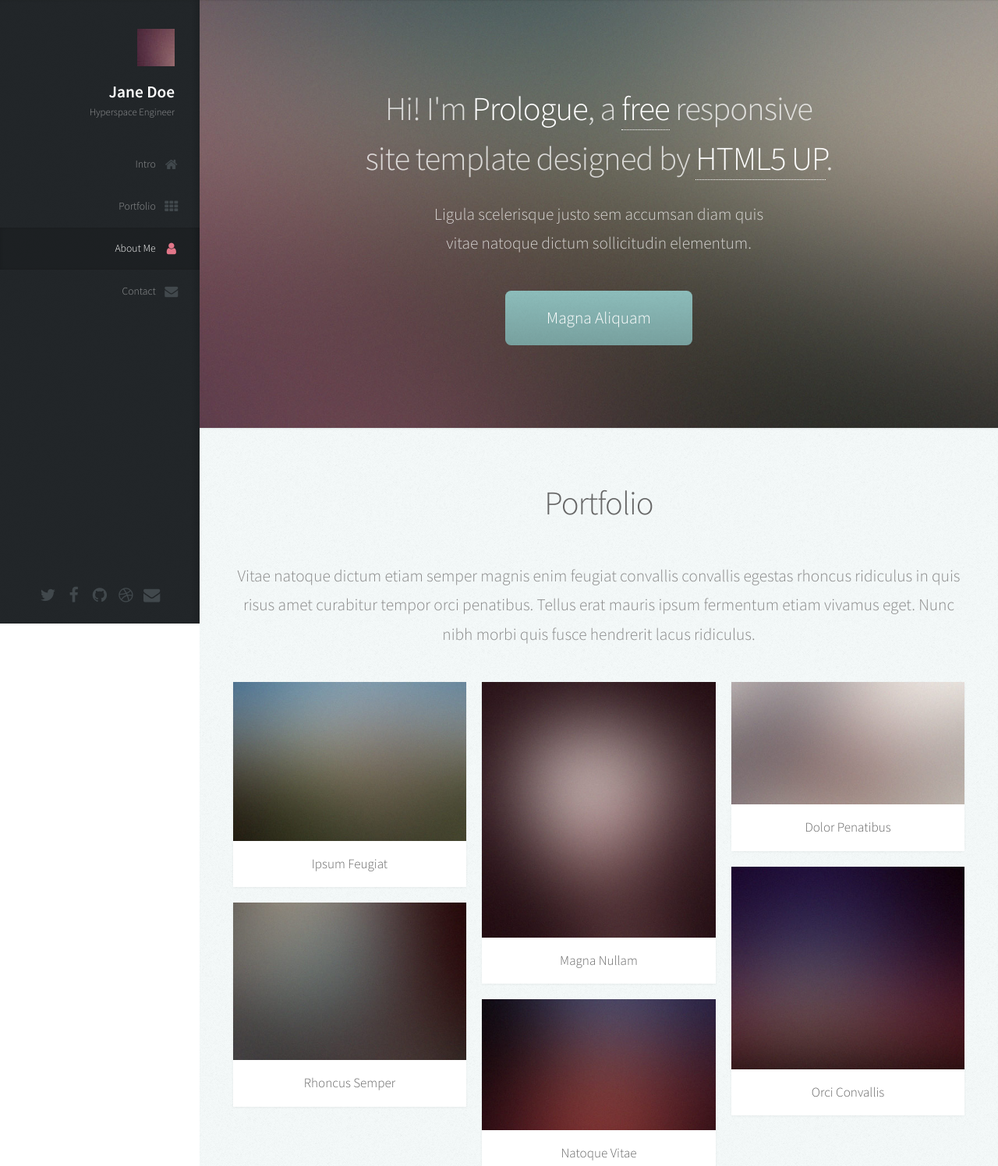
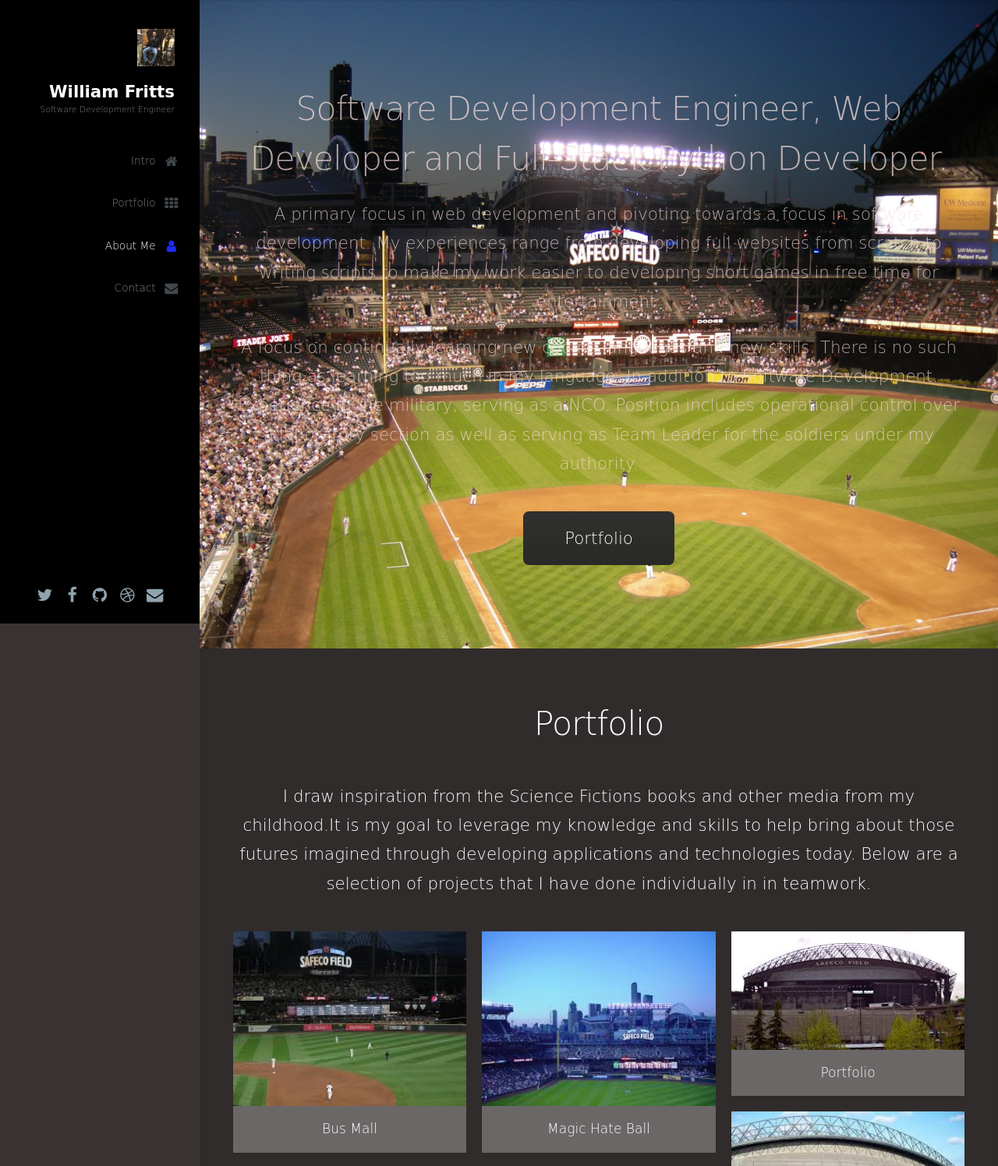
Before and after one commit to wafman/portfolio, a plain HTML site: page index.html in a window 1280 px wide. Shown: the top 1496 px of the page at 78% size. Drawn offline with Linux system fonts and the light colour scheme; a web font is replaced by a local one.

Commit message:
added images and finished feature 2

```diff
--- a/assets/css/base.css
+++ b/assets/css/base.css
@@ -12,12 +12,12 @@
 }
 
 body {
-  background: #fff;
-  font-family: 'Source Sans Pro', sans-serif;
+  background: rgb(58, 51, 51);
+  font-family: 'Gugi', cursive;
   font-size: 19pt;
   font-weight: 300;
   line-height: 1.75em;
-  color: #888;
+  color: rgb(255, 255, 255);
 }
 
   body.is-preload *, body.is-preload *:before, body.is-preload *:after {
@@ -36,7 +36,7 @@
 		font-size: 19pt;
 		font-weight: 300;
 		line-height: 1.75em;
-		color: #888;
+		color: rgb(182, 145, 145);
   }
 
   header {
--- a/assets/css/layout.css
+++ b/assets/css/layout.css
@@ -1,6 +1,6 @@
 h1, h2, h3, h4, h5, h6 {
   font-weight: 300;
-  color: #666;
+  color: rgb(255, 255, 255);
   line-height: 1.5em;
 }
 
@@ -1575,7 +1575,7 @@
 		.image.avatar48 {
 			width: 48px;
 			height: 48px;
-			background: #f00;
+			background: rgb(170, 158, 158);
 		}
 
 			.image.avatar48 img {
@@ -1747,7 +1747,7 @@
 		color: #fff !important;
 		text-decoration: none;
 		padding: 0.75em 2.5em 0.75em 2.5em;
-		background-color: #8ebebc;
+		background-color: #31312f;
 		border: 0;
 		cursor: pointer;
 		background-image: -moz-linear-gradient(top, rgba(0, 0, 0, 0), rgba(0, 0, 0, 0.15)), url("images/overlay.png");
@@ -1765,7 +1765,7 @@
 		input[type="reset"]:hover,
 		button:hover,
 		.button:hover {
-			background-color: #9ececc;
+			background-color: #c6cccc;
 		}
 
 		input[type="button"]:active,
@@ -1785,7 +1785,7 @@
 }
 
   .item header {
-    background: #fff;
+    background: rgb(107, 103, 103);
     margin: 0;
     padding: 1em 0 1em 0;
     font-size: 0.8em;
@@ -1833,7 +1833,7 @@
 		-webkit-justify-content: space-between;
 		-ms-justify-content: space-between;
 		justify-content: space-between;
-		background: #222629 url("images/overlay.png");
+		background: black ;
 		box-shadow: inset -0.25em 0 0.25em 0 rgba(0, 0, 0, 0.1);
 		color: #fff;
 		height: 100%;
@@ -1870,7 +1870,7 @@
 		}
 
 			#header .icons a {
-				color: #41484c;
+				color: #8fa3af;
 				-moz-transition: color 0.35s ease-in-out;
 				-webkit-transition: color 0.35s ease-in-out;
 				-ms-transition: color 0.35s ease-in-out;
@@ -1878,7 +1878,7 @@
 			}
 
 				#header .icons a:hover {
-					color: #fff;
+					color: rgb(199, 196, 196);
 				}
 
 	#logo {
@@ -1899,7 +1899,7 @@
 		#logo p {
 			position: relative;
 			display: block;
-			font-size: 0.6em;
+			font-size: 0.5em;
 			color: rgba(255, 255, 255, 0.5);
 			line-height: 1.25em;
 			margin: 0.5em 0 0 0;
@@ -1956,7 +1956,7 @@
 				}
 
 					#nav ul li a.active span:before {
-						color: #e27689;
+						color: #1d2bf5;
 					}
 
 
@@ -1965,7 +1965,7 @@
 #footer {
   margin-left: 375px;
   text-align: center;
-  background-color: #dce3e2;
+  background-color: #645a5a;
   padding: 3em 0 4em 0;
   box-shadow: inset 0 1px 0 0 rgba(0, 0, 0, 0.05), inset 0 0.1em 0.1em 0 rgba(0, 0, 0, 0.025);
   font-size: 0.8em;
@@ -2002,12 +2002,12 @@
     padding: 4em 0;
     box-shadow: inset 0 1px 0 0 rgba(0, 0, 0, 0.05), inset 0 0.1em 0.1em 0 rgba(0, 0, 0, 0.025);
     text-align: center;
-    background-image: url("images/overlay.png");
+    background: rgba(255, 255, 255, 0.5)
   }
 
     #main > section.dark {
-      color: #ddd;
-      color: rgba(255, 255, 255, 0.75);
+      color: rgba(248, 247, 247, 0.589);
+      color: rgba(247, 223, 223, 0.719);
     }
 
       #main > section.dark h2, #main > section.dark h3, #main > section.dark h4, #main > section.dark h5, #main > section.dark h6 {
@@ -2035,18 +2035,18 @@
     }
 
     #main > section.one {
-      background-color: #81918E;
-      background-image: url("../../images/banner.jpg");
+      background-color: rgba(255, 255, 255, 0.2);
+      background-image: url("../../images/Safeco_Field_night.jpg");
     }
 
     #main > section.two {
-      background-color: #f5fafa;
+      background-color: #312c2c;
     }
 
     #main > section.three {
-      background-color: #ecf1f1;
+      background-color: #534c4c;
     }
 
     #main > section.four {
-      background-color: #e8edec;
-    }
+      background-color: #837676;
+    }
--- a/index.html
+++ b/index.html
@@ -13,6 +13,7 @@
 		<link rel="stylesheet" href="assets/css/base.css" />
 		<link rel="stylesheet" href="assets/css/layout.css" />
 		<link rel="stylesheet" href="assets/css/module.css" />
+		<link href="https://fonts.googleapis.com/css?family=Gugi" rel="stylesheet">
 	</head>
 	<body class="is-preload">
 
@@ -23,9 +24,9 @@
 
 					<!-- Logo -->
 						<div id="logo">
-							<span class="image avatar48"><img src="images/avatar.jpg" alt="" /></span>
-							<h1 id="title">Jane Doe</h1>
-							<p>Hyperspace Engineer</p>
+							<span class="image avatar48"><img src="images/48392279_10156495276100399_3475031822713225216_n.jpg" alt="" /></span>
+							<h1 id="title">William Fritts</h1>
+							<p>Software Development Engineer</p>
 						</div>
 
 					<!-- Nav -->
@@ -46,9 +47,9 @@
 						<ul class="icons">
 							<li><a href="#" class="icon fa-twitter"><span class="label">Twitter</span></a></li>
 							<li><a href="#" class="icon fa-facebook"><span class="label">Facebook</span></a></li>
-							<li><a href="#" class="icon fa-github"><span class="label">Github</span></a></li>
+							<li><a href="https://github.com/wafman" class="icon fa-github"><span class="label">Github</span></a></li>
 							<li><a href="#" class="icon fa-dribbble"><span class="label">Dribbble</span></a></li>
-							<li><a href="#" class="icon fa-envelope"><span class="label">Email</span></a></li>
+							<li><a href="mailto:waf515@gmail.com" class="icon fa-envelope"><span class="label">Email</span></a></li>
 						</ul>
 
 				</div>
@@ -63,14 +64,13 @@
 						<div class="container">
 
 							<header>
-								<h2 class="alt">Hi! I'm <strong>Prologue</strong>, a <a href="http://html5up.net/license">free</a> responsive<br />
-								site template designed by <a href="http://html5up.net">HTML5 UP</a>.</h2>
-								<p>Ligula scelerisque justo sem accumsan diam quis<br />
-								vitae natoque dictum sollicitudin elementum.</p>
+								<h2 class="alt">Software Development Engineer, Web Developer and Full-Stack Python Developer. <br />
+								</h2>
+								<p>A primary focus in web development and pivoting towards a focus in software development. My experiences range from developing full websites from scratch to writing scripts to make my work easier to developing short games in free time for entertainment. </p>
+								<p>A focus on continually learning new coding languages and new skills. There is no such thing as learning too much in my language. In addition to Software Development. Experience in the military, serving as a NCO. Position includes operational control over a laboratory section as well as serving as Team Leader for the soldiers under my authority. </p>
 							</header>
-
 							<footer>
-								<a href="#portfolio" class="button scrolly">Magna Aliquam</a>
+								<a href="#portfolio" class="button scrolly">Portfolio</a>
 							</footer>
 
 						</div>
@@ -84,51 +84,48 @@
 								<h2>Portfolio</h2>
 							</header>
 
-							<p>Vitae natoque dictum etiam semper magnis enim feugiat convallis convallis
-							egestas rhoncus ridiculus in quis risus amet curabitur tempor orci penatibus.
-							Tellus erat mauris ipsum fermentum etiam vivamus eget. Nunc nibh morbi quis
-							fusce hendrerit lacus ridiculus.</p>
+							<p>I draw inspiration from the Science Fictions books and other media from my childhood.It is my goal to leverage my knowledge and skills to help bring about those futures imagined through developing applications and technologies today. Below are a selection of projects that I have done individually in in teamwork.</p>
 
 							<div class="row">
 								<div class="col-4 col-12-mobile">
 									<article class="item">
-										<a href="#" class="image fit"><img src="images/pic02.jpg" alt="" /></a>
+										<a href="https://wafman.github.io/201d56-bus_mall/" class="image fit"><img src="images/safeco2.jpeg" alt="" /></a>
 										<header>
-											<h3>Ipsum Feugiat</h3>
+											<h3>Bus Mall</h3>
 										</header>
 									</article>
 									<article class="item">
-										<a href="#" class="image fit"><img src="images/pic03.jpg" alt="" /></a>
+										<a href="https://wafman.github.io/WebFun_ContactCard/contact.html" class="image fit"><img src="images/safeco3.jpeg" alt="" /></a>
 										<header>
-											<h3>Rhoncus Semper</h3>
+											<h3>Contact Card</h3>
 										</header>
 									</article>
 								</div>
 								<div class="col-4 col-12-mobile">
 									<article class="item">
-										<a href="#" class="image fit"><img src="images/pic04.jpg" alt="" /></a>
+										<a href="https://goldbeardsea.github.io/MagicHateBall/" class="image fit"><img src="images/safeco4.jpeg" alt="" /></a>
 										<header>
-											<h3>Magna Nullam</h3>
+											<h3>Magic Hate Ball</h3>
 										</header>
 									</article>
 									<article class="item">
-										<a href="#" class="image fit"><img src="images/pic05.jpg" alt="" /></a>
+										<a href="https://wafman.github.io/201d56_salmon_cookies/" class="image fit"><img src="images/safeco5.jpeg" alt="" /></a>
 										<header>
-											<h3>Natoque Vitae</h3>
+											<h3>Salmon Cookies</h3>
 										</header>
 									</article>
 								</div>
 								<div class="col-4 col-12-mobile">
 									<article class="item">
-										<a href="#" class="image fit"><img src="images/pic06.jpg" alt="" /></a>
+										<a href="#" class="image fit"><img src="images/safeco6.jpeg" alt="" /></a>
 										<header>
-											<h3>Dolor Penatibus</h3>
+											<h3>Portfolio</h3>
 										</header>
 									</article>
 									<article class="item">
-										<a href="#" class="image fit"><img src="images/pic07.jpg" alt="" /></a>
+										<a href="#" class="image fit"><img src="images/safeco7.jpeg" alt="" /></a>
 										<header>
-											<h3>Orci Convallis</h3>
+											<h3>301 Final Project</h3>
 										</header>
 									</article>
 								</div>
@@ -145,14 +142,9 @@
 								<h2>About Me</h2>
 							</header>
 
-							<a href="#" class="image featured"><img src="images/pic08.jpg" alt="" /></a>
+							<a href="#" class="image featured"><img src="images/lorenzo-herrera-1383917-unsplash.jpg" alt="" /></a>
 
-							<p>Tincidunt eu elit diam magnis pretium accumsan etiam id urna. Ridiculus
-							ultricies curae quis et rhoncus velit. Lobortis elementum aliquet nec vitae
-							laoreet eget cubilia quam non etiam odio tincidunt montes. Elementum sem
-							parturient nulla quam placerat viverra mauris non cum elit tempus ullamcorper
-							dolor. Libero rutrum ut lacinia donec curae mus vel quisque sociis nec
-							ornare iaculis.</p>
+							<p>My name is William Fritts. I am a Software Developer with a background in HTML/CSS/JavaScript and Java. I am a veteran and current member of the National Guard. I’ve always had an interest in software development. It stems from my love of science and desire to learn new things. At a young age, I fell in love with reading. As I grew older, that turned into a love of learning. My main interests have always been the sciences and I loved reading science fiction. I’ve looked to that future in those books as a guide to what we can be and have wanted to help bring that future to now. My skills in software development will allow me to help build applications and develop technologies which can better the lives of people. My time in the military has taught me that it’s not just people that need functional applications and technologies. My training can help not just bring the future to now for people, but for businesses as well. </p>
 
 						</div>
 					</section>
@@ -165,10 +157,7 @@
 								<h2>Contact</h2>
 							</header>
 
-							<p>Elementum sem parturient nulla quam placerat viverra
-							mauris non cum elit tempus ullamcorper dolor. Libero rutrum ut lacinia
-							donec curae mus. Eleifend id porttitor ac ultricies lobortis sem nunc
-							orci ridiculus faucibus a consectetur. Porttitor curae mauris urna mi dolor.</p>
+							<p>If you would like to know more, see a resume, or just contact me in general, please use the form below.</p>
 
 							<form method="post" action="#">
 								<div class="row">
```
Also changed, not shown: README.md, images/472782025_e106c6b530_b.jpg (added), images/48392279_10156495276100399_3475031822713225216_n.jpg (added), images/Safeco_Field_night.jpg (added), images/safeco.jpeg (added), images/safeco2.jpeg (added), images/safeco3.jpeg (added), images/safeco4.jpeg (added), images/safeco5.jpeg (added), images/safeco6.jpeg (added), images/safeco7.jpeg (added), images/safeco8.jpeg (added), images/safeco9.jpg (added), 3 other files.
